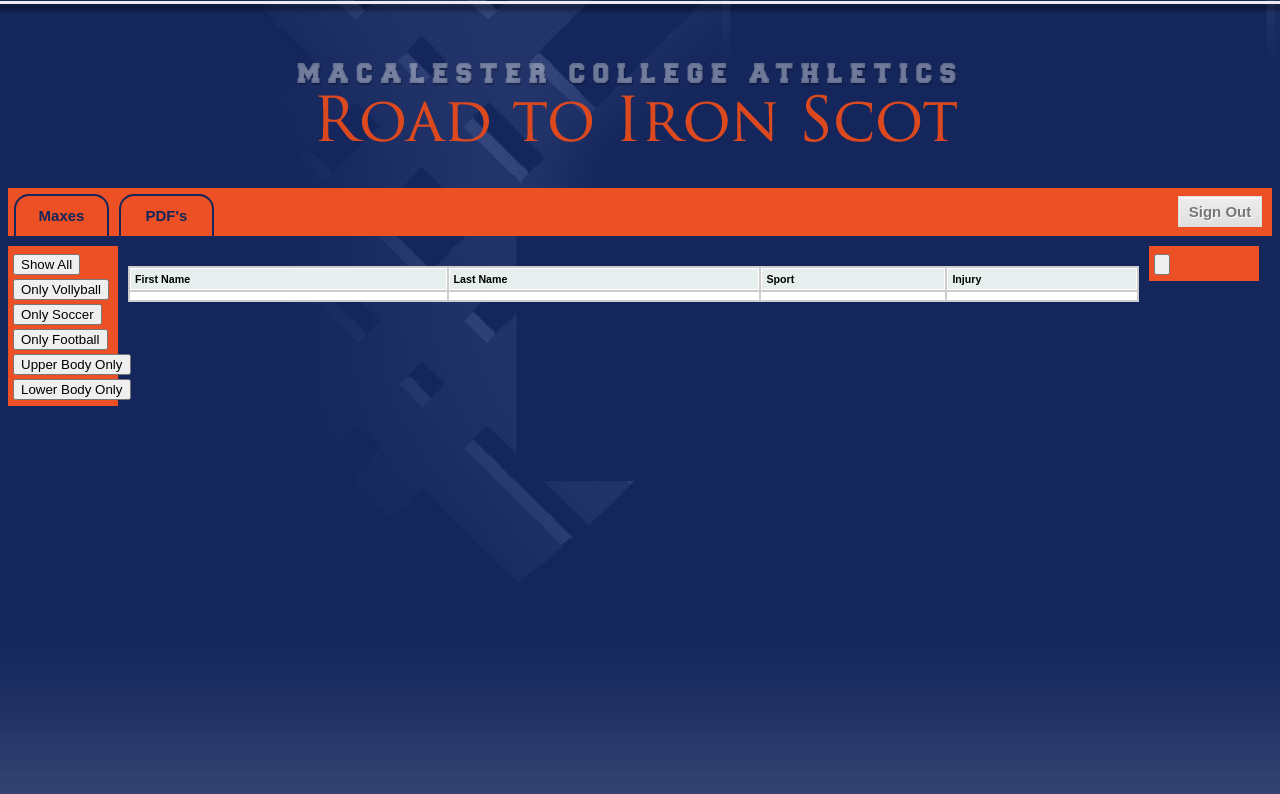
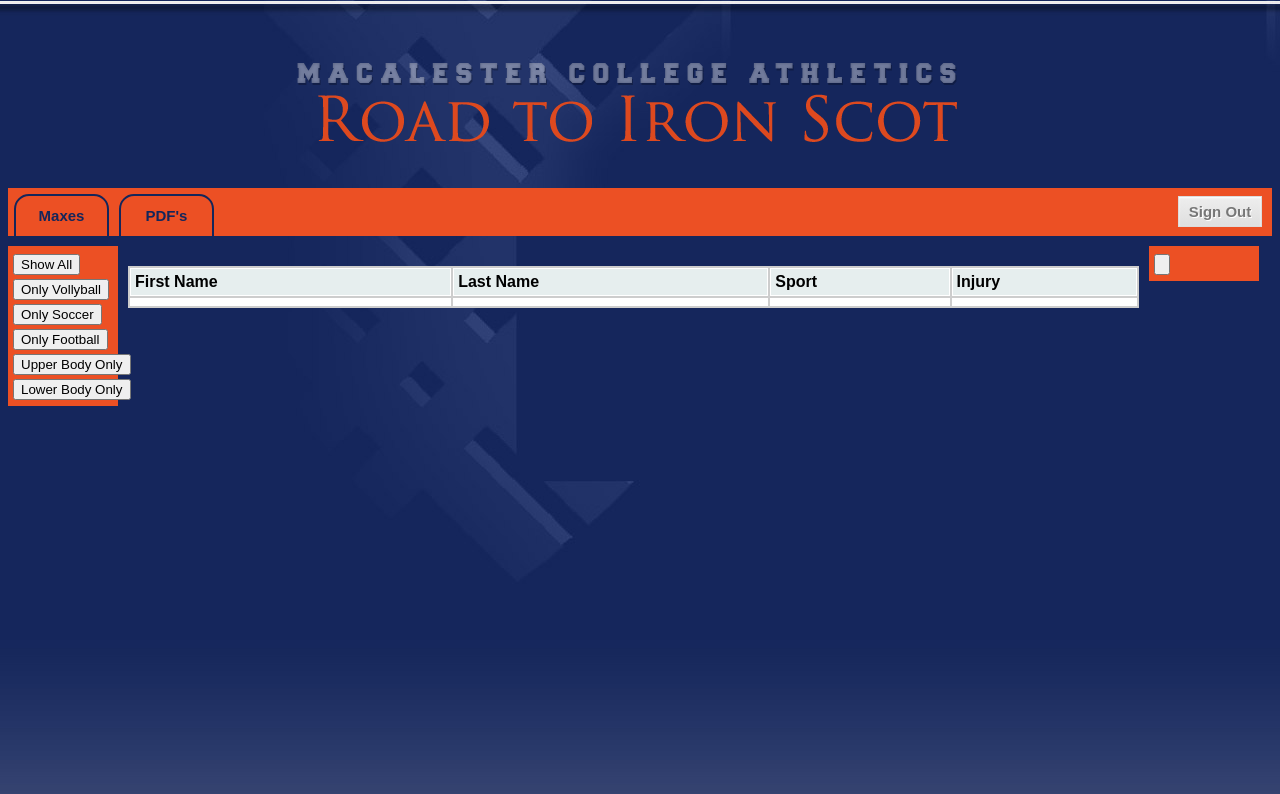
Before and after one commit to FoundationXX/Internet-Computing-Project, a website: page stevePage.html in a window 1280 px wide. Drawn offline with nearby package versions, Linux system fonts and the light colour scheme.

Commit message:
Update maclete.css
updateing to emailed files

```diff
--- a/css/maclete.css
+++ b/css/maclete.css
@@ -181,14 +181,14 @@
         font-family:arial;
         background-color: #CDCDCD;
         margin:10px 0pt 15px;
-        font-size: 8pt;
+        font-size: 12pt;
         width: 100%;
         text-align: left;
 }
 table.tablesorter thead tr th, table.tablesorter tfoot tr th {
         background-color: #e6EEEE;
         border: 1px solid #FFF;
-        font-size: 8pt;
+        font-size: 12pt;
         padding: 4px;
 }
 table.tablesorter thead tr .header {
```
